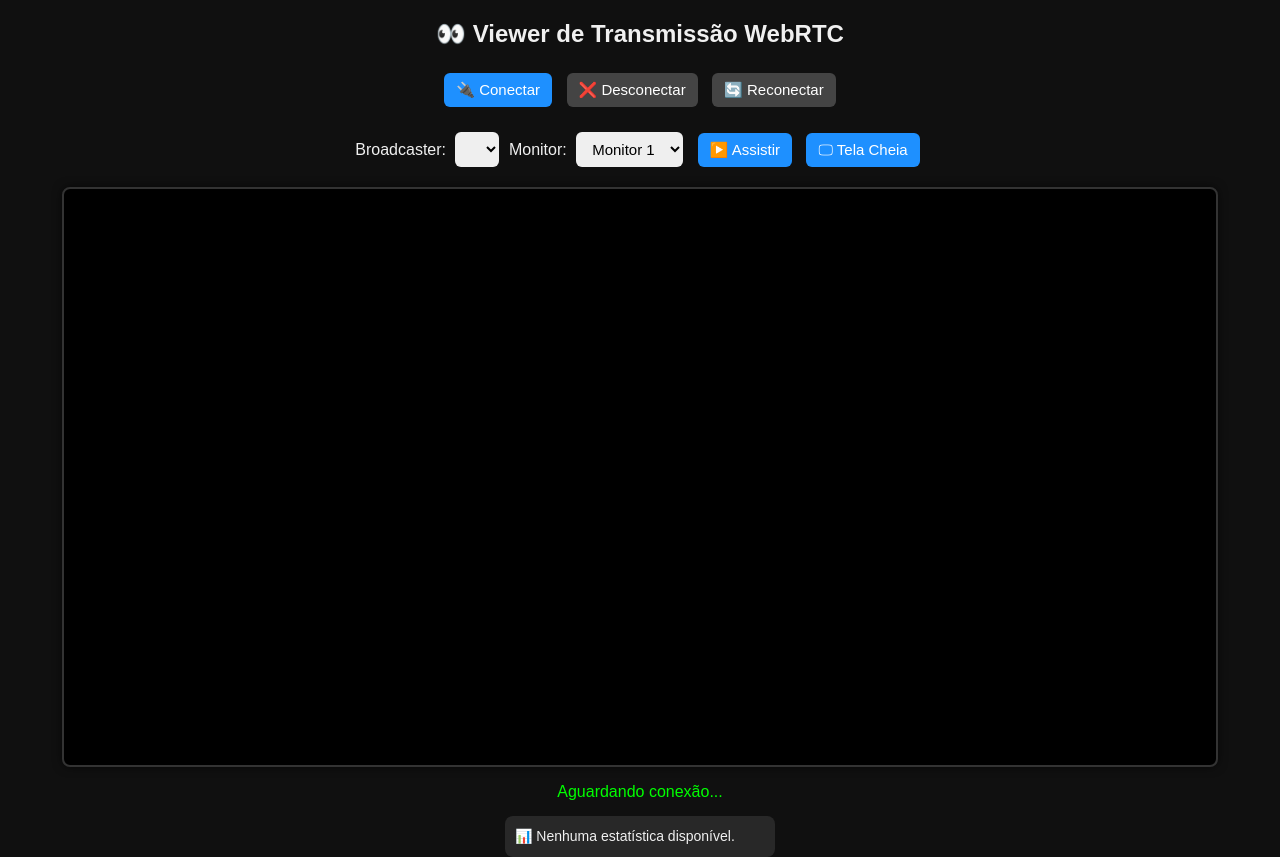
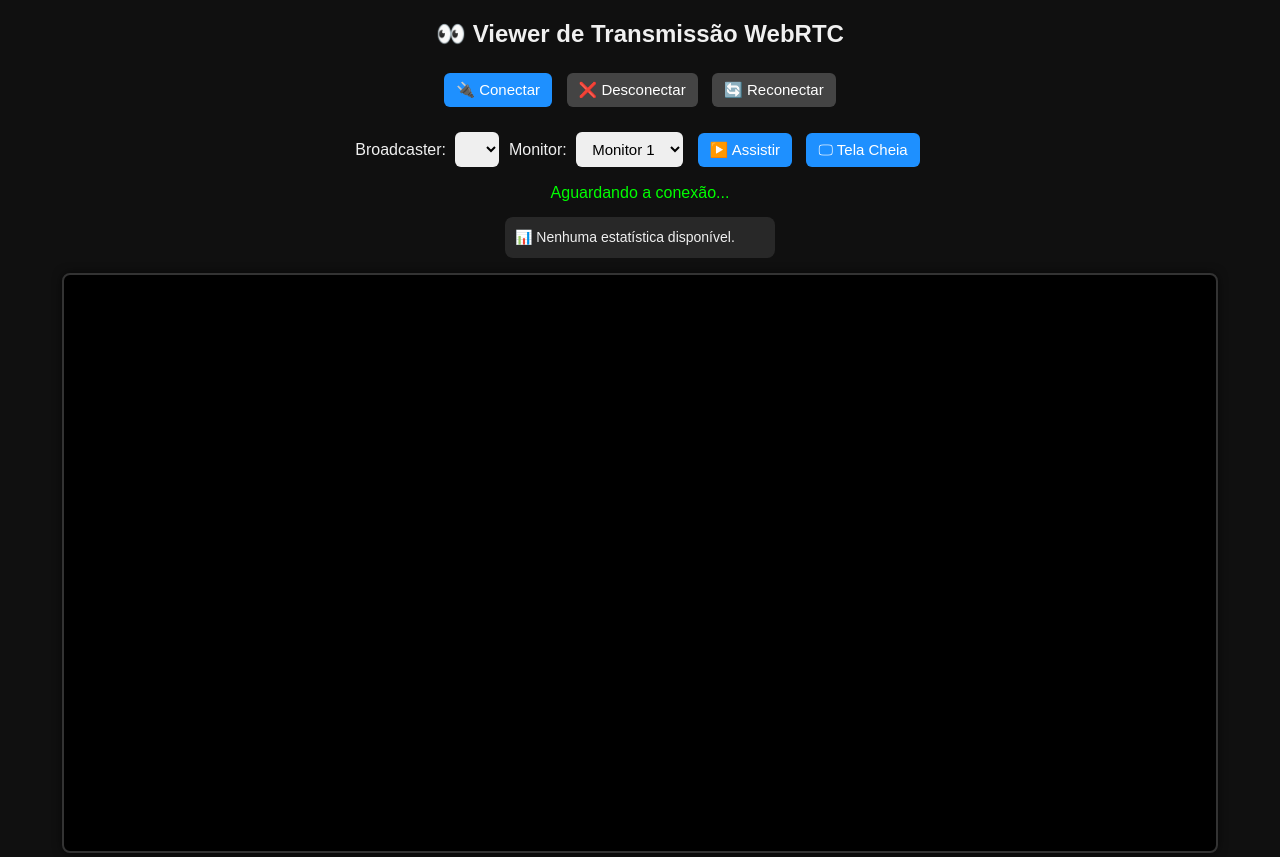
Before and after one commit to GeniusJoyTech/livestream, a website: page public/viewer.html in a window 1280 px wide. Drawn offline with Linux system fonts and the light colour scheme.

Commit message:
Atualizado o local das notificações no front.

```diff
--- a/public/viewer.html
+++ b/public/viewer.html
@@ -92,10 +92,11 @@
     <button id="fullscreenButton">🖵 Tela Cheia</button>
   </div>
 
+  <div class="status" id="status">Aguardando a conexão...</div>
+  <div class="stats" id="stats">📊 Nenhuma estatística disponível.</div>
+
   <video id="remoteVideo" autoplay playsinline></video>
 
-  <div class="status" id="status">Aguardando conexão...</div>
-  <div class="stats" id="stats">📊 Nenhuma estatística disponível.</div>
 
   <script>
     const connectButton = document.getElementById('connectButton');
```
